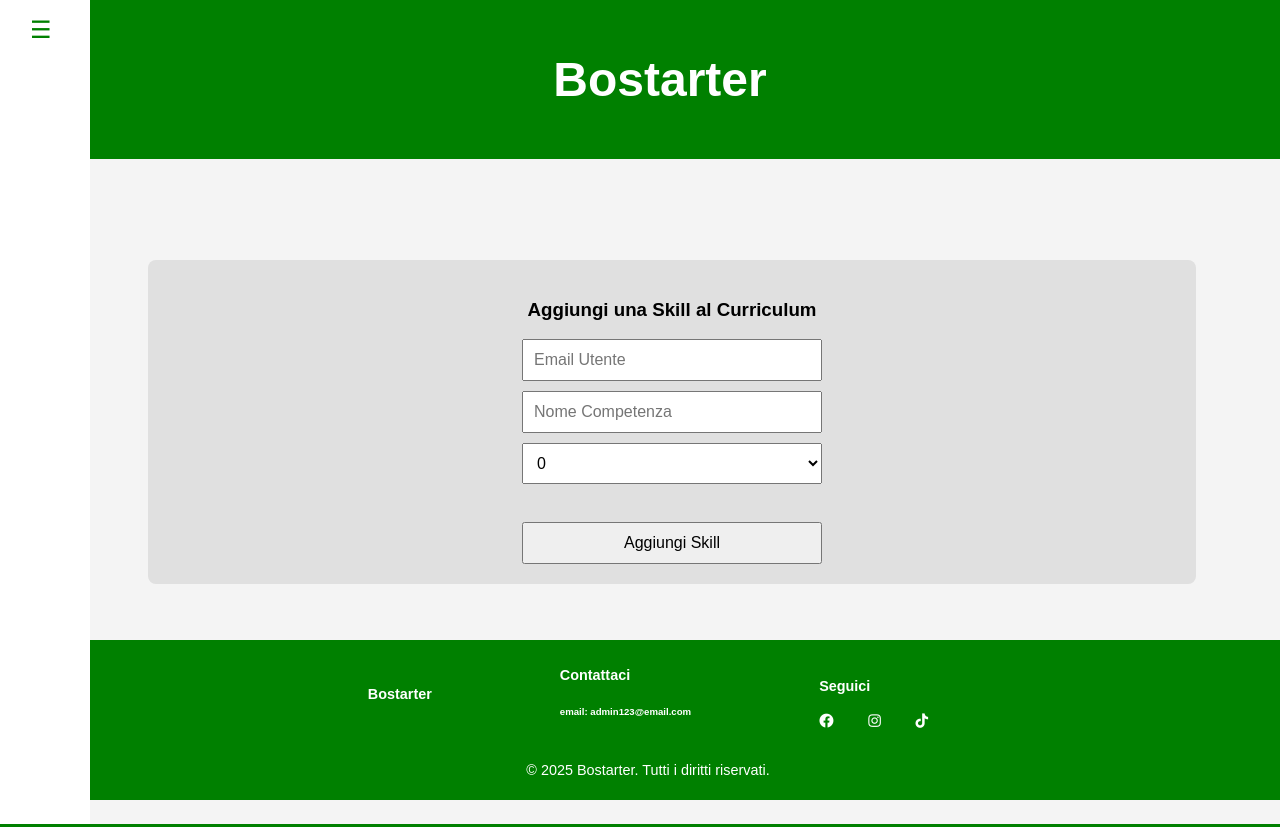
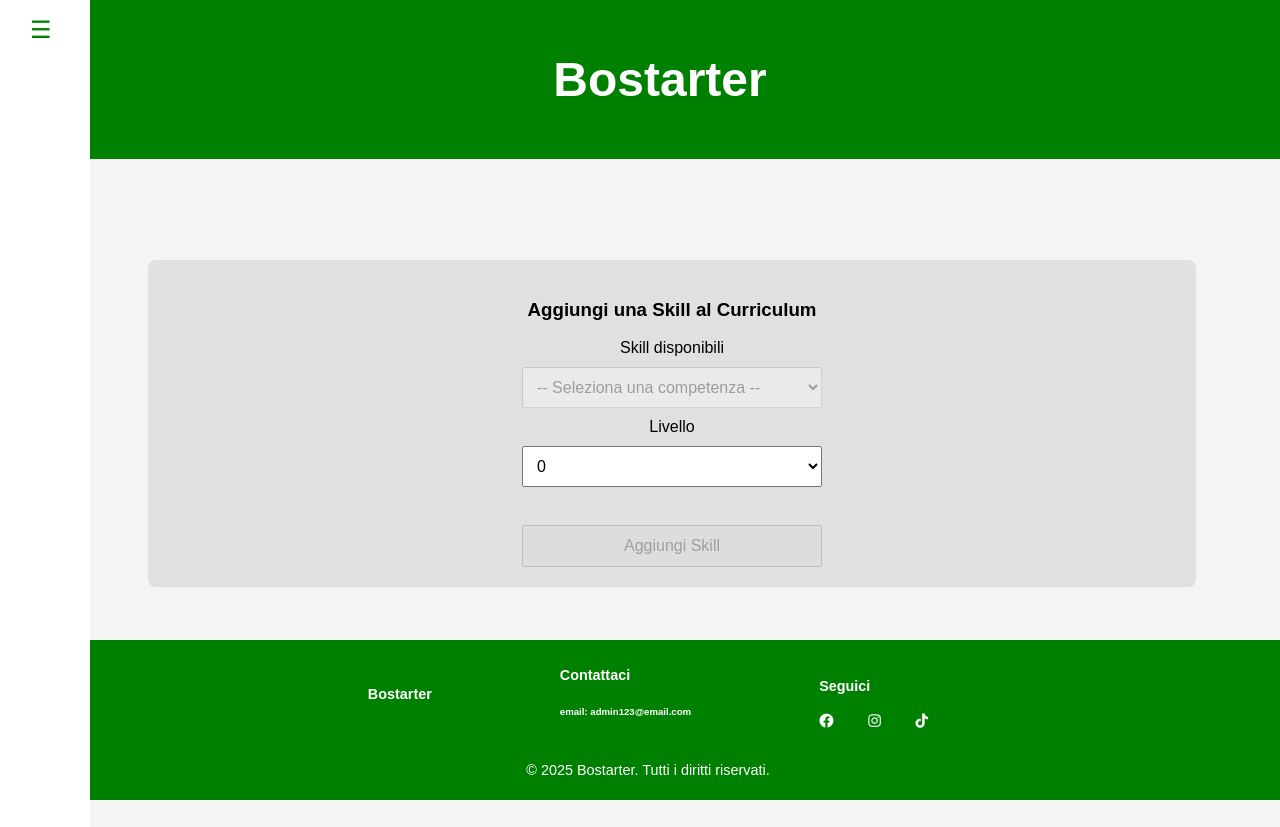
Before and after one commit to Matt3002/LabBasi, a PHP site: page /php/inserisci_Skill.php in a window 1280 px wide. Run offline with PHP 8.4, Linux system fonts and the light colour scheme; the visitor is signed in with stand-in values (Sample User, id 1).

Commit message:
correzione inserisci_skill

```diff
--- a/php/inserisci_Skill.php
+++ b/php/inserisci_Skill.php
@@ -1,3 +1,57 @@
+<?php
+session_start();
+require 'config.php';
+
+$emailSession = isset($_SESSION['user_email']) ? $_SESSION['user_email'] : null;
+$skillOptions = '';
+$hasAvailableSkills = false;
+$esito = '';
+
+if ($emailSession) {
+    $conn = new mysqli($host, $username, $password, $dbname);
+    if ($conn->connect_error) {
+        die("Connessione fallita: " . $conn->connect_error);
+    }
+
+    // Recupero delle skill disponibili
+    $stmt = $conn->prepare("CALL VisualizzaSkillDisponibili(?)");
+    $stmt->bind_param("s", $emailSession);
+    $stmt->execute();
+    $result = $stmt->get_result();
+
+    if ($result->num_rows === 0) {
+        $skillOptions = "<option disabled>Tutte le skill sono già state aggiunte</option>";
+    } else {
+        $hasAvailableSkills = true;
+        while ($row = $result->fetch_assoc()) {
+            $competenza = htmlspecialchars($row['competenza']);
+            $skillOptions .= "<option value='{$competenza}'>{$competenza}</option>";
+        }
+    }
+
+    $stmt->close();
+
+    // Gestione form submit
+    if (isset($_POST['submit']) && $hasAvailableSkills) {
+        $competenza = $_POST['competenza'];
+        $livello = $_POST['livello'];
+
+        $stmt = $conn->prepare("CALL AggiungiSkillCurriculum(?, ?, ?)");
+        $stmt->bind_param("ssi", $emailSession, $competenza, $livello);
+
+        if ($stmt->execute()) {
+            $esito = "<p class='success'>Skill aggiunta con successo!</p>";
+        } else {
+            $esito = "<p class='error'>Errore: la skill è già presente o il livello non è valido.</p>";
+        }
+
+        $stmt->close();
+    }
+
+    $conn->close();
+}
+?>
+
 <!DOCTYPE html>
 <html lang="it">
 <head>
@@ -7,6 +61,10 @@
     <link rel="stylesheet" href="../css/dashboard.css">
     <link rel="stylesheet" href="../css/options.css">
     <link href="https://cdnjs.cloudflare.com/ajax/libs/font-awesome/5.15.4/css/all.min.css" rel="stylesheet">
+    <style>
+        .success { color: green; }
+        .error { color: red; }
+    </style>
     <script>
         function toggleMenu() {
             let sidebar = document.getElementById("sidebar");
@@ -25,6 +83,7 @@
 
     <div class="menu" onclick="toggleMenu()">☰</div>
     <header><h1><a href="dashboard/dashboard.php">Bostarter</a></h1></header>
+
     <div id="sidebar" class="sidebar">
         <a href="inserisci_Skill.php" onclick="toggleMenu()">Inserisci Skill</a>
         <a href="visualizza_Progetti.php" onclick="toggleMenu()">Progetti Disponibili</a>
@@ -34,10 +93,18 @@
     <div class="content">
         <section class="form-section">
             <h3>Aggiungi una Skill al Curriculum</h3>
+            <?php echo $esito; ?>
+
+            <?php if ($emailSession): ?>
                 <form method="post">
-                <input type="email" name="email" placeholder="Email Utente" required>
-                <input type="text" name="competenza" placeholder="Nome Competenza" required> <!--- scegliere tra comp esistenti--->
-                <select name="livello" required>
+                    <label for="competenza">Skill disponibili</label>
+                    <select name="competenza" id="competenza" required <?php if (!$hasAvailableSkills) echo 'disabled'; ?>>
+                        <option value="">-- Seleziona una competenza --</option>
+                        <?php echo $skillOptions; ?>
+                    </select>
+
+                    <label for="livello">Livello</label>
+                    <select name="livello" id="livello" required>
                         <option value="0">0</option>
                         <option value="1">1</option>
                         <option value="2">2</option>
@@ -45,63 +112,35 @@
                         <option value="4">4</option>
                         <option value="5">5</option>
                     </select><br>
-                <button type="submit" name="submit">Aggiungi Skill</button>
-            </form> <!---funziona ma va gestito caso in cui si stia inserendo una coppia comp-livello gia esistente per quell'utente--->
-            <?php
-                if (isset($_POST['submit'])) {
-                    require 'config.php';
 
-                    error_reporting(E_ALL);
-                    ini_set('display_errors', 1);
-
-                        $conn = new mysqli($host, $username, $password, $dbname);
-                        if ($conn->connect_error) {
-                            die("Connessione fallita: " . $conn->connect_error);
-                        }
-                    $email = $_POST['email'];
-                    $competenza = $_POST['competenza'];
-                    $livello = $_POST['livello'];
-
-                    $stmt = $conn->prepare("CALL AggiungiSkillCurriculum(?, ?, ?)");
-                    $stmt->bind_param("ssi", $email, $competenza, $livello);
-
-                    if ($stmt->execute()) {
-                        echo "<p>Skill aggiunta con successo!</p>";
-                    } else {
-                        echo "<p>Errore: " . $stmt->error . "</p>";
-                    }
-
-                    $stmt->close();
-                    $conn->close();
-                }
-            ?>
+                    <button type="submit" name="submit" <?php if (!$hasAvailableSkills) echo 'disabled'; ?>>
+                        Aggiungi Skill
+                    </button>
+                </form>
+            <?php else: ?>
+                <p class="error">Errore: sessione utente non attiva. Effettua il login.</p>
+            <?php endif; ?>
         </section>
     </div>
 
     <footer id="footerBase">
-
         <div id="column">
             <h4 id="wpp">Bostarter</h4>
-
             <div id="contatti">
                 <a href="mailto:valeria.sensini2@studio.unibo.it"><h4>Contattaci</h4></a>
                 <h6>email: admin123@email.com </h6>
             </div>
-
             <div id="icon">
                 <h4>Seguici</h4>
                 <a href="#" style="margin-right: 2.4vw;"><i class="fab fa-facebook"></i></a>
-                <span></span>
                 <a href="#" style="margin-right: 2.4vw;"><i class="fab fa-instagram"></i></a>
-                <span></span>
                 <a href="#"><i class="fab fa-tiktok"></i></a>
             </div>
         </div>
-
         <div id="diritti">
             <p>© 2025 Bostarter. Tutti i diritti riservati.</p>
         </div>
+    </footer>
 
-    </footer>
 </body>
 </html>
--- a/roba da fare.txt
+++ b/roba da fare.txt
@@ -1,3 +1,5 @@
 aggiungi competenza non gestisce il caso in cui la competenza esista già, riguardare procedure o gestire in altro modo
 valutare htaccess per impedire di accedere direttamente alla pagine
 i controlli nelle pagine delle opzioni sono necessari? se tu puoi accedervi solo dalla dashboard è ovvio che sei amministratore e sei già loggato
+quando sei su un'operazione "speciale" tipo quelle del creatore nella sidebar non vedi le altre operazioni "speciali"
+da inserisci skill se clicchi sull'header ti porta sempre alla dashboard normale indipendentemente dal fatto che tu sia un untente normale o altro
```
Also changed, not shown: sql/projectBasi (1).sql (+14 -0 lines). Lines whose indentation alone changed are shown as unchanged.
